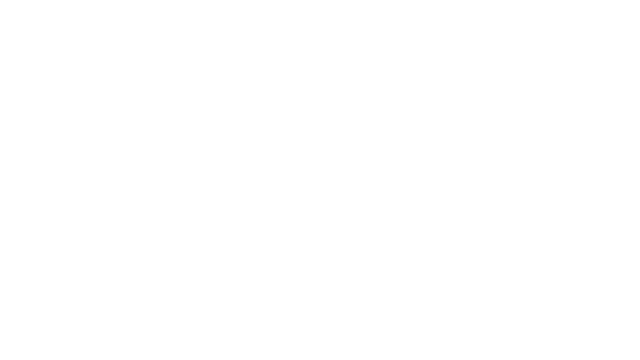
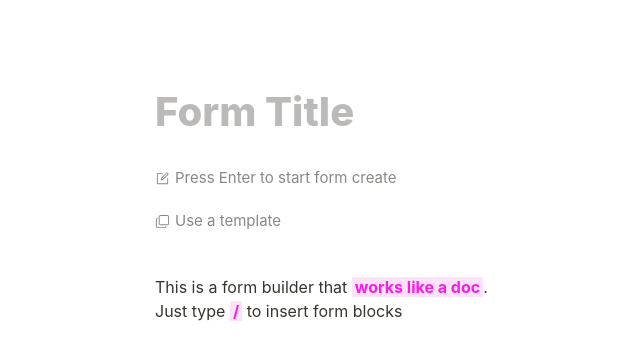
Before and after one commit to sroxck/select-input-editor, a Vue app: page / in a window 1280 px wide. Shown: the top 360 px of the page, without its empty margins (53-693 px from the left). Built offline with nearby package versions, Linux system fonts and the light colour scheme.

Commit message:
feat: complete index page

```diff
--- a/package.json
+++ b/package.json
@@ -13,6 +13,7 @@
     "format": "prettier --write src/"
   },
   "dependencies": {
+    "@element-plus/icons-vue": "^2.1.0",
     "element-plus": "^2.4.1",
     "pinia": "^2.1.6",
     "vue": "^3.3.4",
--- a/src/main.ts
+++ b/src/main.ts
@@ -2,11 +2,11 @@
  * @Author: sroxck
  * @Date: 2023-10-19 10:33:44
  * @LastEditors: sroxck
- * @LastEditTime: 2023-10-19 10:37:47
+ * @LastEditTime: 2023-10-24 09:53:39
  * @Description:
  */
 import './assets/main.css'
-
+import * as ElementPlusIconsVue from '@element-plus/icons-vue'
 import { createApp } from 'vue'
 import { createPinia } from 'pinia'
 import ElementPlus from 'element-plus'
@@ -15,7 +15,9 @@ import App from './App.vue'
 import router from './router'
 
 const app = createApp(App)
-
+for (const [key, component] of Object.entries(ElementPlusIconsVue)) {
+  app.component(key, component)
+}
 app.use(ElementPlus)
 app.use(createPinia())
 app.use(router)
--- a/src/views/formEditor.vue
+++ b/src/views/formEditor.vue
@@ -2,7 +2,7 @@
  * @Author: sroxck
  * @Date: 2023-10-19 10:33:44
  * @LastEditors: sroxck
- * @LastEditTime: 2023-10-23 17:42:34
+ * @LastEditTime: 2023-10-24 10:24:59
  * @Description: 输入型下拉选择器扩展
 -->
 <script lang="ts" setup>
@@ -10,7 +10,7 @@ import { onMounted, ref } from 'vue';
 import { components } from '../utils/dict'
 import { useBlock } from '../hooks/useBlock'
 import basicEditor from './basic-editor.vue'
-const blocks = ref([{ input:'',name: 'text1' },{ input:'',name: 'text2' },{ input:'',name: 'text3' },{ input:'',name: 'text4' },{ input:'',name: 'text5' }])
+const blocks = ref([{ input: '', name: 'text1' }, { input: '', name: 'text2' }, { input: '', name: 'text3' }, { input: '', name: 'text4' }, { input: '', name: 'text5' }])
 const blocksRef = ref(null)
 const selectList = ref(components)
 const selectListVisible = ref(false)
@@ -21,37 +21,49 @@ const {
   keyDownEvent,
   focusEvent,
   blurEvent } = useBlock(blocksRef, blocks, selectList, selectListVisible)
-onMounted(()=>{
+onMounted(() => {
   console.log(blocksRef,
-  'blocksRef')
+    'blocksRef')
 })
 
 </script>
 <template>
   <div class="container">
-    <basic-editor ref="blocksRef" :value="item.input" v-for="item,index in blocks" :key="index"
-      class="container-block"
-      data-placeholder=""
-      contenteditable="true"
-      @blur="blurEvent"
-      @input="inputEvent($event,index)"
-      @focus="focusEvent"
-      @keypress="keyPressEvent($event, index)"
-      @keydown="keyDownEvent">
+    <basic-editor ref="" class="container-title" data-placeholder="Form Title" contenteditable="true">
+    </basic-editor>
+    <div class="container-tip-button">
+      <div class="button" style="margin-bottom:15px">
+        <el-icon :size="15" style="margin-right:5px">
+          <Edit />
+        </el-icon><span>Press Enter to start form create</span>
+      </div>
+        <div class="button"  style=""><el-icon :size="15" style="margin-right:5px;">
+            <CopyDocument />
+          </el-icon><span>Use a template</span></div>
+    </div>
+    <div class="tip">
+      This is a form builder that
+      <em>works like a doc</em>.
+      <br>
+      Just type
+      <em>/</em>
+      to insert form blocks
+    </div>
+    <basic-editor ref="blocksRef" :value="item.input" v-for="item, index in blocks" :key="index" class="container-block"
+      data-placeholder="" contenteditable="true" @blur="blurEvent" @input="inputEvent($event, index)" @focus="focusEvent"
+      @keypress="keyPressEvent($event, index)" @keydown="keyDownEvent">
       <h3>{{ item.input }}</h3>
       <component :is="item.name"></component>
     </basic-editor>
     <div class="select" v-show="selectListVisible">
-      <div
-        v-for="item,index in selectList"
-        :key="index"
-        :class="{'select-item':true,active:item.active &&item.component!='-',noHover:item.component=='-'}"
+      <div v-for="item, index in selectList" :key="index"
+        :class="{ 'select-item': true, active: item.active && item.component != '-', noHover: item.component == '-' }"
         tabindex="0">
-        <div v-show="item.component=='-'&&index!=0"  style="height:1px;background-color: #eee;"></div>
-        <span v-show="item.component=='-'" class="category">
+        <div v-show="item.component == '-' && index != 0" style="height:1px;background-color: #eee;"></div>
+        <span v-show="item.component == '-'" class="category">
           {{ item.name }}
         </span>
-        <span v-show="item.component !='-'">{{ item.name }}</span>
+        <span v-show="item.component != '-'">{{ item.name }}</span>
 
       </div>
     </div>
@@ -59,45 +71,118 @@ onMounted(()=>{
 </template>
 
 <style>
-.container{
-  padding   : 30px 300px;
+.container-tip-button {
+  color: rgb(137, 136, 132);
+  font-weight: 500 !important;
+}
+
+.container-tip-button .button{
+  /* height: 24px; */
+  /* line-height: 24px; */
+  border-radius: 5px;
+  padding: 2px 8px;display: inline-block;
+  cursor: pointer;
+  width: fit-content;
+  display: flex;
+  align-items: center;
+}
+.container-tip-button .button:hover {
+  color: rgb(55, 53, 47);
+
+  background-color: rgba(55, 53, 47, 0.09);
+}
+.container-tip-button .button:hover svg{
+  color: rgb(55, 53, 47);
+
+}
+.tip{
+  margin-top: 40px;
+  padding: 0 8px;
+  color: rgb(55, 53, 47);
+    line-height: 1.5;
+    font-size: 16px;
+}
+.tip em{
+  position: relative;
+    font-style: normal;
+    font-weight: bold;
+    background: rgba(248, 28, 229, 0.125);
+    color: rgb(248, 28, 229);
+    padding: 0px 3px;
+}
+.container {
+  padding: 30px 200px;
   margin-top: 30px;
 }
-.container-block{
-  outline   : none;
+
+.container-block {
+  outline: none;
   margin-top: 20px;
 }
+
+.container-title {
+  padding: 0 8px;
+  outline: none;
+  margin-top: 20px;
+  font-size: 40px;
+  margin-bottom: 20px;
+  font-weight: 800;
+}
+
 .container-block:before {
-  color  : gray;
+  font-size: 40px;
+  display: block;
+  color: gray;
   content: attr(data-placeholder);
 }
+
+.container-title:before {
+  color: gray;
+  content: attr(data-placeholder);
+  content: attr(data-placeholder);
+  font-weight: 800;
+  color: 2;
+  caret-color: 2;
+  -webkit-text-fill-color: rgb(187, 186, 184);
+}
+
+.container-block:before {
+  color: gray;
+  content: attr(data-placeholder);
+}
+
 .select {
-  z-index      : 9999 !important;
-  position     : absolute;
-  border       : 1px solid #eee;
-  padding      : 5px;
-  overflow     : auto;
+  z-index: 9999 !important;
+  position: absolute;
+  border: 1px solid #eee;
+  padding: 5px;
+  overflow: auto;
   border-radius: 6px;
-  box-shadow   : rgba(0, 0, 0, 0.09) 0px 3px 12px;
-  width        : 300px;
-  max-height   : 321px;
+  box-shadow: rgba(0, 0, 0, 0.09) 0px 3px 12px;
+  width: 300px;
+  max-height: 321px;
   background: #fff;
 
 }
+
 .select-item {
-  padding      : 2px 10px;
+  padding: 2px 10px;
   border-radius: 5px;
 }
+
 .select-item:hover {
   background-color: rgba(55, 53, 47, 0.09);
 }
+
 .noHover:hover {
-  background-color: #fff!important;
+  background-color: #fff !important;
 }
+
 .active {
   background-color: rgba(55, 53, 47, 0.09);
 }
-.category{
+
+.category {
   font-size: 12px;
 }
 </style>
```
Also changed, not shown: 1 other file (tests, documents, lock files or other folders).
